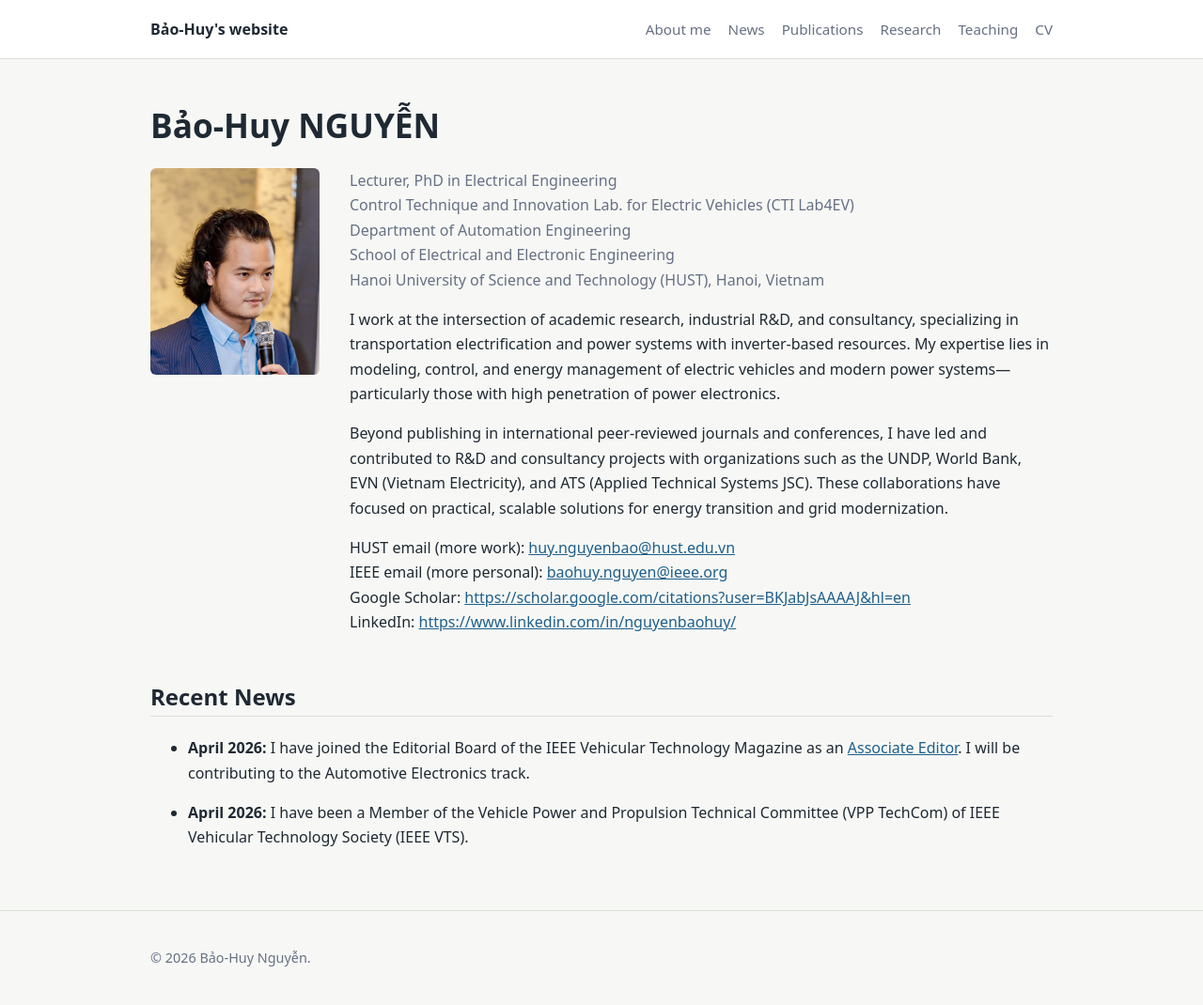
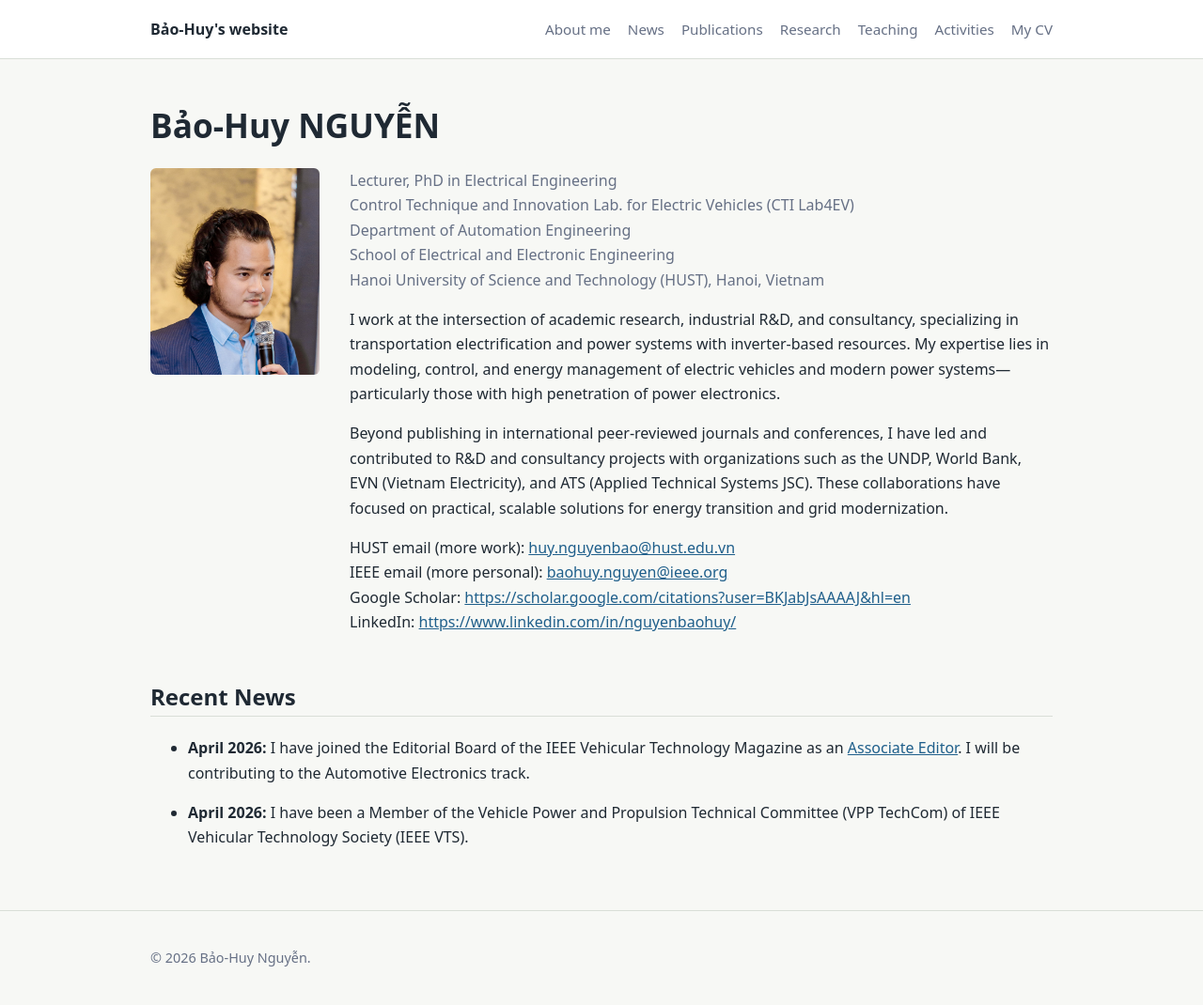
Before and after one commit to baohuynguyen/baohuynguyen.github.io, a Jekyll site: the page built from index.md, in a window 1280 px wide. Shown: the whole page at 94% size. Built offline with Jekyll 4.4.1, drawn with Linux system fonts in a browser that asks for light colours.

Commit message:
Update header.html

```diff
--- a/_includes/header.html
+++ b/_includes/header.html
@@ -8,7 +8,8 @@
       <a href="{{ '/publications/' | relative_url }}">Publications</a>
       <a href="{{ '/research/' | relative_url }}">Research</a>
       <a href="{{ '/teaching/' | relative_url }}">Teaching</a>
-      <a href="{{ '/cv/' | relative_url }}">CV</a>
+      <a href="{{ '/activities/' | relative_url }}">Activities</a>
+      <a href="{{ '/cv/' | relative_url }}">My CV</a>
     </nav>
   </div>
 </header>
```
